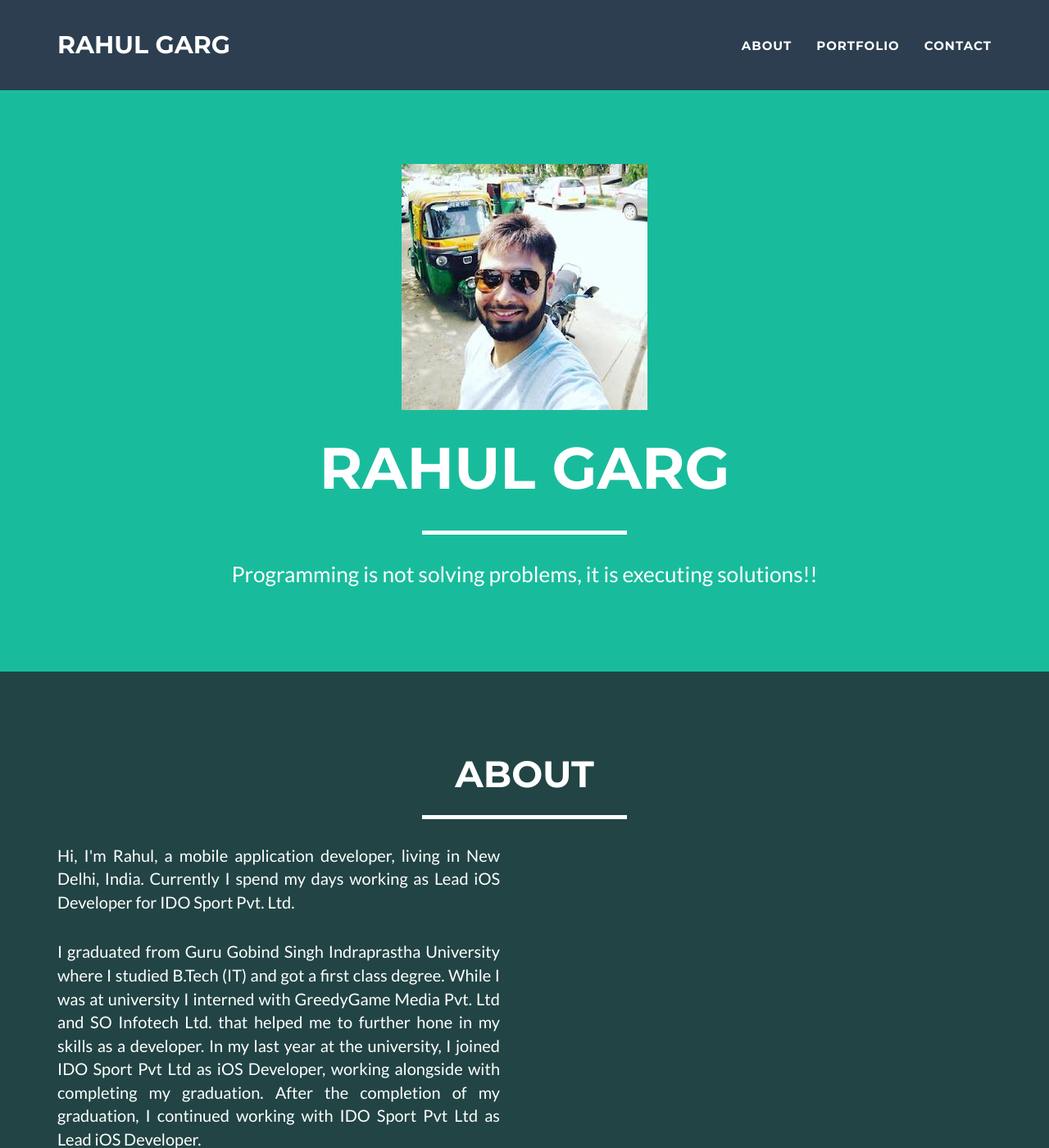
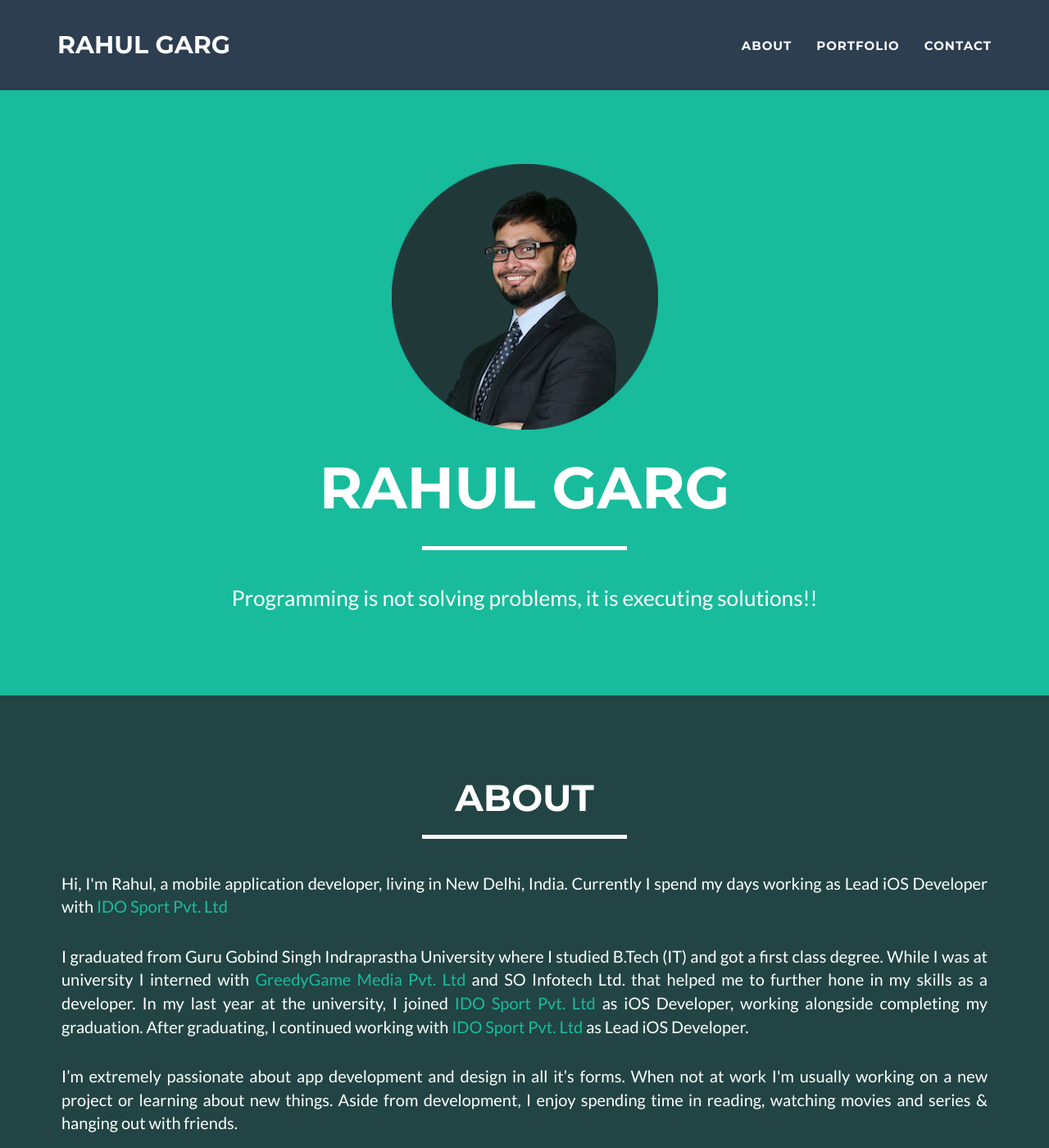
Before and after one commit to rahulgarg12/rahulgarg12.github.io, a Jekyll site: the page built from index.html, in a window 1280 px wide and 1400 px high. Shown: the whole window at 82% size. Built offline with Jekyll 4.4.1, drawn with Linux system fonts in a browser that asks for light colours; some of the changed text lies outside the part shown.

Commit message:
image and other modifications

```diff
--- a/_includes/about.html
+++ b/_includes/about.html
@@ -7,14 +7,14 @@
                     <hr class="star-light">
                 </div>
             </div>
-            <div class="row text-justify col-lg-6">
-                <p>Hi, I'm Rahul, a mobile application developer, living in New Delhi, India. Currently I spend my days working as Lead iOS Developer for IDO Sport Pvt. Ltd.</p>
+            <div class="row text-justify left5 right5">
+                <p>Hi, I'm Rahul, a mobile application developer, living in New Delhi, India. Currently I spend my days working as Lead iOS Developer with <a href="http://sportido.com">IDO Sport Pvt. Ltd</a></p>
                 <br/>
-                <p>I graduated from Guru Gobind Singh Indraprastha University where I studied B.Tech (IT) and got a first class degree. While I was at university I interned with GreedyGame Media Pvt. Ltd and SO Infotech Ltd. that helped me to further hone in my skills as a developer. In my last year at the university, I joined IDO Sport Pvt Ltd as iOS Developer, working alongside with completing my graduation. After the completion of my graduation, I continued working with IDO Sport Pvt Ltd as Lead iOS Developer.</p>
+                <p>I graduated from Guru Gobind Singh Indraprastha University where I studied B.Tech (IT) and got a first class degree. While I was at university I interned with <a href="http://www.greedygame.com">GreedyGame Media Pvt. Ltd</a> and SO Infotech Ltd. that helped me to further hone in my skills as a developer. In my last year at the university, I joined <a href="http://sportido.com">IDO Sport Pvt. Ltd</a> as iOS Developer, working alongside completing my graduation. After graduating, I continued working with <a href="http://sportido.com">IDO Sport Pvt. Ltd</a> as Lead iOS Developer.</p>
                 <br/>
-                <p>I’m extremely passionate about app development and design in all it’s forms. When not at work I'm usually working on a new project or learning about new things which could be anything like Python, Server side scripting, etc. Aside from development, I enjoy spending time in reading, watching movies and seasons & hanging out with friends.</p>
+                <p>I’m extremely passionate about app development and design in all it’s forms. When not at work I'm usually working on a new project or learning about new things. Aside from development, I enjoy spending time in reading, watching movies and series & hanging out with friends.</p>
                 <div class="col-lg-8 col-lg-offset-2 text-center">
-                    <a href="#" class="btn btn-lg btn-outline">
+                    <a href="https://drive.google.com/open?id=0BztIjFfatKK6b2RLNG5UcXkyUUE" class="btn btn-lg btn-outline">
                         <i class="fa fa-download"></i> Download Resume
                     </a>
                 </div>
--- a/_includes/portfolio_grid.html
+++ b/_includes/portfolio_grid.html
@@ -3,7 +3,7 @@
     <section id="portfolio">
         <div class="container">
             <div class="row">
-                <div class="col-lg-12 text-center">
+                <div class="col-lg-12 text-center bottom40">
                     <h2>Portfolio</h2>
                     <hr class="star-primary">
                 </div>
@@ -15,6 +15,9 @@
                             <div class="caption">
                                 <div class="caption-content">
                                     <i class="fa fa-search-plus fa-3x"></i>
+                                    <div class="col-lg-12 text-center top10">
+                                        <h3>{{ post.title }}</h3>
+                                    </div>
                                 </div>
                             </div>
                             <img src="img/portfolio/{{ post.img }}" class="img-responsive" alt="{{ post.alt }}">
```
Also changed, not shown: _includes/css/main.css (+8 -1 lines), img/portfolio/chitchat.png, img/portfolio/contacts_list.png, img/portfolio/dailyrun_gps.png, img/portfolio/ibeacon.png, img/portfolio/ip_lookup.png, img/portfolio/sportido.png, img/portfolio/sportido_partner.png, img/portfolio/sunrise_radio_fm.png, img/portfolio/temperature_converter.png, img/portfolio/zip_locator.png, img/profile.png, 1 other file.
